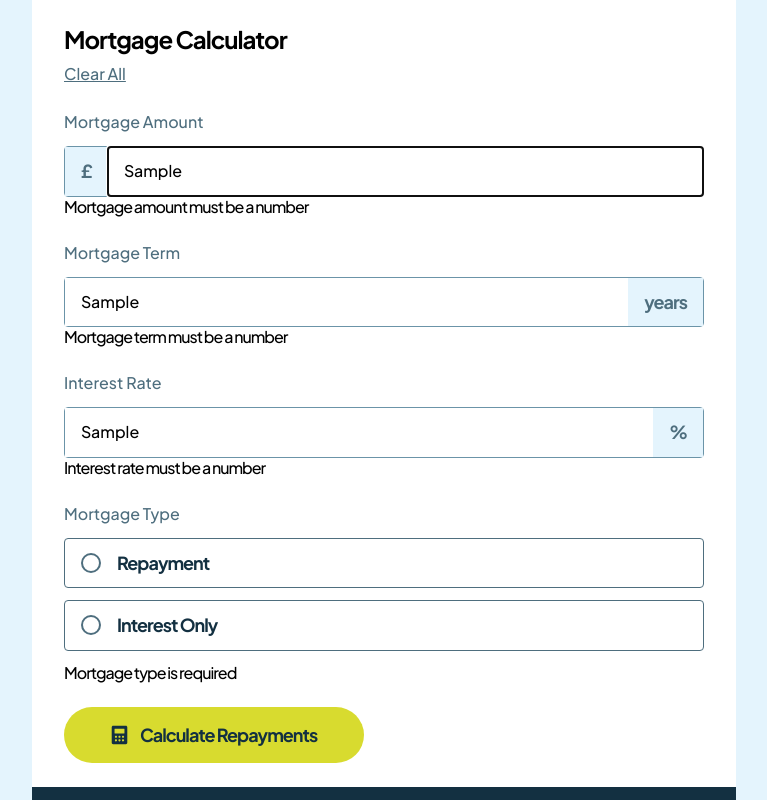
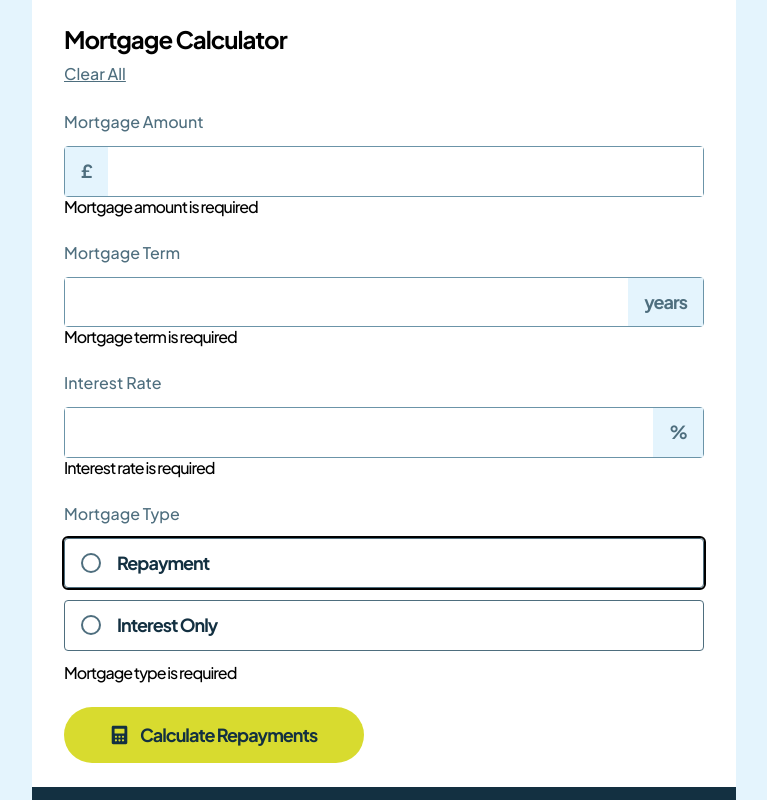
Before and after one commit to ErazorWhite/mortgage-repayment-calculator, a React (Vite) app: page / in a window 1280 px wide. Both pictures are taken after typing "Sample", "Sample", "Sample" into the empty fields and a click on the button "Calculate Repayments". Shown: the top 800 px of the page, without its empty margins (256-1023 px from the left). Built offline with nearby package versions, Linux system fonts and the light colour scheme.

Commit message:
big update for inputs

```diff
--- a/package.json
+++ b/package.json
@@ -15,6 +15,7 @@
     "react": "^18.3.1",
     "react-dom": "^18.3.1",
     "react-hook-form": "^7.53.0",
+    "react-number-format": "^5.4.2",
     "styled-components": "^6.1.13",
     "yup": "^1.4.0"
   },
--- a/src/components/CalculatorForm/CalculatorForm.tsx
+++ b/src/components/CalculatorForm/CalculatorForm.tsx
@@ -1,31 +1,38 @@
 import {SubmitErrorHandler, SubmitHandler, useForm} from "react-hook-form";
 import {useState} from "react";
 import {yupResolver} from '@hookform/resolvers/yup';
-import * as yup from 'yup';
-import {Direction, MortgageData, MortgageType} from "../../global/types.ts";
+import {Position, MortgageData, MortgageInput} from "../../global/types.ts";
 import {TextInput} from "../TextInput/TextInput.tsx";
 import {RadioGroup} from "../RadioGroup/RadioGroup.tsx";
 import {Results} from "../Results/Results.tsx";
-import {numberFieldValidator} from "../utilities/numberFieldValidator.ts";
 import {mortgageCalc} from "../utilities/mortgageCalc.ts";
 import {ClearButton, Form, FormHeader, H1} from "./CalculatorForm.styled";
 import {CalculateButton} from "../CalculateButton/CalculateButton";
+import {MortgageDataSchema} from "../utilities/validationSchemas";
 
-const MortgageDataSchema = yup
-    .object({
-        amount: numberFieldValidator("Mortgage amount"),
-        term: numberFieldValidator("Mortgage term"),
-        rate: numberFieldValidator("Interest rate"),
-        type: yup.mixed<MortgageType>()
-            .oneOf(Object.values(MortgageType), 'Please select a mortgage type')
-            .required('Mortgage type is required'),
-    })
-    .required()
+const formFields: Array<MortgageInput> = [
+    {
+        name: 'amount',
+        label: 'Mortgage Amount',
+        decoratorOptions: {text: "£", pos: Position.prefix}
+    },
+    {
+        name: 'term',
+        label: 'Mortgage Term',
+        decoratorOptions: {text: "years", pos: Position.suffix}
+    },
+    {
+        name: 'rate',
+        label: 'Interest Rate',
+        decoratorOptions: {text: "%", pos: Position.suffix}
+    }
+];
 
 export const CalculatorForm = () => {
     const [monthlyRepayment, setMonthlyRepayment] = useState<number | null>(null);
     const [totalRepayment, setTotalRepayment] = useState<number | null>(null);
     const {
+        control,
         register,
         handleSubmit,
         reset,
@@ -56,29 +63,9 @@ export const CalculatorForm = () => {
                     </ClearButton>
                 </FormHeader>
 
-                <TextInput
-                    label="Mortgage Amount"
-                    name="amount"
-                    register={register}
-                    decoratorOptions={{text: "£", dir: Direction.prefix}}
-                    error={errors.amount}
-                />
-
-                <TextInput
-                    label="Mortgage Term"
-                    name="term"
-                    decoratorOptions={{text: "years", dir: Direction.suffix}}
-                    register={register}
-                    error={errors.term}
-                />
-
-                <TextInput
-                    label="Interest Rate"
-                    name="rate"
-                    decoratorOptions={{text: "%", dir: Direction.suffix}}
-                    register={register}
-                    error={errors.rate}
-                />
+                {formFields.map(({...props}) => (
+                    <TextInput key={props.name} control={control} {...props}/>
+                ))}
 
                 <RadioGroup
                     label="Mortgage Type"
@@ -89,7 +76,6 @@ export const CalculatorForm = () => {
                     ]}
                     register={register}
                     error={errors.type}
-
                 />
 
                 <CalculateButton>Calculate Repayments</CalculateButton>
--- a/src/components/TextInput/TextInput.styled.ts
+++ b/src/components/TextInput/TextInput.styled.ts
@@ -1,5 +1,6 @@
-import styled from "styled-components";
+import styled, {css} from "styled-components";
 import {typography} from "../../global/theme";
+import {InputBoxProps} from "../../global/types";
 
 export const TextLabel = styled.label`
     ${typography.preset4};
@@ -13,10 +14,25 @@ export const TextBox = styled.div`
     padding: 0 0 24px 0;
 `
 
-export const InputBox = styled.div`
+export const InputBox = styled.div<InputBoxProps>`
     display: flex;
     border: 1px solid var(--color-state-500);
     border-radius: 4px;
+
+    ${({$position, $content}) => {
+        const pseudoElement = $position === 'prefix' ? '&::before' : '&::after';
+
+        return css`
+            ${pseudoElement} {
+                content: "${$content || ''}";
+                display: block;
+                ${typography.preset3};
+                padding: 13px 16px;
+                color: var(--color-state-700);
+                background-color: var(--color-state-100);
+            }
+        `;
+    }}
 `
 
 export const StyledInput = styled.input`
@@ -24,11 +40,3 @@ export const StyledInput = styled.input`
     width: 100%;
     border: none;
 `
-
-export const Decorator = styled.span`
-    ${typography.preset3};
-    display: block;
-    padding: 13px 16px;
-    color: var(--color-state-700);
-    background-color: var(--color-state-100);
-`
--- a/src/components/TextInput/TextInput.tsx
+++ b/src/components/TextInput/TextInput.tsx
@@ -1,30 +1,43 @@
-import {Direction, TextInputProps} from "../../global/types.ts";
-import {Decorator, InputBox, StyledInput, TextBox, TextLabel} from "./TextInput.styled";
+import {Position, TextInputProps} from "../../global/types.ts";
+import {InputBox, StyledInput, TextBox, TextLabel} from "./TextInput.styled";
+import {Controller} from "react-hook-form";
+import {forwardRef} from "react";
+import {NumericFormat} from "react-number-format";
+
+const CustomInput = forwardRef((props, ref) => (
+    <StyledInput  {...props}/>
+));
 
 export const TextInput = ({
                               label,
+                              control,
                               name,
-                              register,
-                              error,
-                              type = 'text',
-                              decoratorOptions = {text: "", dir: Direction.prefix},
-                              registerOptions
+                              decoratorOptions = {text: "", pos: Position.prefix},
                           }: TextInputProps) => (
-    <TextBox>
-        <TextLabel htmlFor={name}>{label}</TextLabel>
-        <InputBox>
-            {decoratorOptions.dir === Direction.prefix ?
-                <>
-                    <Decorator>{decoratorOptions.text}</Decorator>
-                    <StyledInput type={type} {...register(name, registerOptions)} />
-                </> :
-                <>
-                    <StyledInput type={type} {...register(name, registerOptions)} />
-                    <Decorator>{decoratorOptions.text}</Decorator>
-                </>
-            }
+    <Controller
+        name={name}
+        control={control}
+        render={({field: {ref, ...rest}, fieldState: {error}}) => (
+            <TextBox>
+                <TextLabel htmlFor={name}>{label}</TextLabel>
+                <InputBox $content={decoratorOptions.text} $position={decoratorOptions.pos}>
 
-        </InputBox>
-        {error && <p>{error.message}</p>}
-    </TextBox>
-);
+                    <NumericFormat
+                        getInputRef={ref}
+                        customInput={CustomInput}
+                        thousandSeparator=','
+                        allowNegative={false}
+                        decimalScale={2}
+                        onValueChange={(values) => {
+                            rest.onChange(values.floatValue);
+                        }}
+                    />
+
+                </InputBox>
+                {error && <p>{error.message}
+                </p>
+                }
+            </TextBox>
+        )}
+    />
+)
--- /dev/null
+++ b/src/components/utilities/validationSchemas.ts
@@ -0,0 +1,14 @@
+import * as yup from "yup";
+import {numberFieldValidator} from "./numberFieldValidator";
+import {MortgageType} from "../../global/types";
+
+export const MortgageDataSchema = yup
+    .object({
+        amount: numberFieldValidator("Mortgage amount"),
+        term: numberFieldValidator("Mortgage term"),
+        rate: numberFieldValidator("Interest rate"),
+        type: yup.mixed<MortgageType>()
+            .oneOf(Object.values(MortgageType), 'Please select a mortgage type')
+            .required('Mortgage type is required'),
+    })
+    .required()
--- a/src/global/theme.ts
+++ b/src/global/theme.ts
@@ -1,37 +1,39 @@
+import {css} from "styled-components";
+
 export const typography = {
-    preset1: {
-        fontSize: '56px',
-        lineHeight: '125%',
-        letterSpacing: '-1px',
-        fontFamily: 'Plus Jakarta Sans Bold, sans-serif',
-        fontWeight: 'bold',
-    },
-    preset2: {
-        fontSize: '24px',
-        lineHeight: '125%',
-        letterSpacing: '-1px',
-        fontFamily: 'Plus Jakarta Sans Bold, sans-serif',
-        fontWeight: 'bold',
-    },
-    preset3: {
-        fontSize: '18px',
-        lineHeight: '125%',
-        letterSpacing: '-1px',
-        fontFamily: 'Plus Jakarta Sans Bold, sans-serif',
-        fontWeight: 'bold',
-    },
-    preset4: {
-        fontSize: '16px',
-        lineHeight: '150%',
-        letterSpacing: '0px',
-        fontFamily: 'Plus Jakarta Sans Medium, sans-serif',
-        fontWeight: 'medium',
-    },
-    preset5: {
-        fontSize: '14px',
-        lineHeight: '150%',
-        letterSpacing: '0px',
-        fontFamily: 'Plus Jakarta Sans Medium, sans-serif',
-        fontWeight: 'medium',
-    },
+    preset1: css`
+        font-size: 56px;
+        line-height: 125%;
+        letter-spacing: -1px;
+        font-family: 'Plus Jakarta Sans Bold', serif, Roboto;
+        font-weight: 700;
+    `,
+    preset2: css`
+        font-size: 24px;
+        line-height: 125%;
+        letter-spacing: -1px;
+        font-family: 'Plus Jakarta Sans Bold', serif, Roboto;
+        font-weight: 700;
+    `,
+    preset3: css`
+        font-size: 18px;
+        line-height: 125%;
+        letter-spacing: -1px;
+        font-family: 'Plus Jakarta Sans Bold', serif, Roboto;
+        font-weight: 700;
+    `,
+    preset4: css`
+        font-size: 16px;
+        line-height: 150%;
+        letter-spacing: 0px;
+        font-family: 'Plus Jakarta Sans Medium', serif, Roboto;
+        font-weight: 400;
+    `,
+    preset5: css`
+        font-size: 14px;
+        line-height: 150%;
+        letter-spacing: 0px;
+        font-family: 'Plus Jakarta Sans Medium', serif, Roboto;
+        font-weight: 400;
+    `,
 };
--- a/src/global/types.ts
+++ b/src/global/types.ts
@@ -1,5 +1,5 @@
-import {FieldError, UseFormRegister} from "react-hook-form";
-import {ReactNode} from "react";
+import {Control, FieldError, UseFormRegister} from "react-hook-form";
+import {ReactNode, SyntheticEvent} from "react";
 
 // CalculatorForm Data
 
@@ -17,19 +17,32 @@ export interface MortgageData {
 
 // Text input
 
-export enum Direction {
+export enum Position {
     prefix = 'prefix',
     suffix = 'suffix'
 }
 
+// Input
+
+export interface MortgageInput {
+    name: keyof MortgageData;
+    label: string;
+    decoratorOptions: {
+        text: string;
+        pos: Position;
+    };
+}
+
+export interface InputBoxProps {
+    $content?: string;
+    $position?: 'prefix' | 'suffix';
+}
+
 export interface TextInputProps {
     label: string;
+    control: Control<any>
     name: keyof MortgageData;
-    register: UseFormRegister<MortgageData>;
-    error?: FieldError;
-    type?: string;
-    decoratorOptions?: {text: string, dir?: Direction};
-    registerOptions?: object;
+    decoratorOptions?: {text: string, pos: Position};
 }
 
 // Radio buttons
--- a/src/index.css
+++ b/src/index.css
@@ -72,4 +72,5 @@ ul {
 button {
   margin: 0;
   padding: 0;
+  border: none;
 }
```
Also changed, not shown: 1 other file (tests, documents, lock files or other folders).
